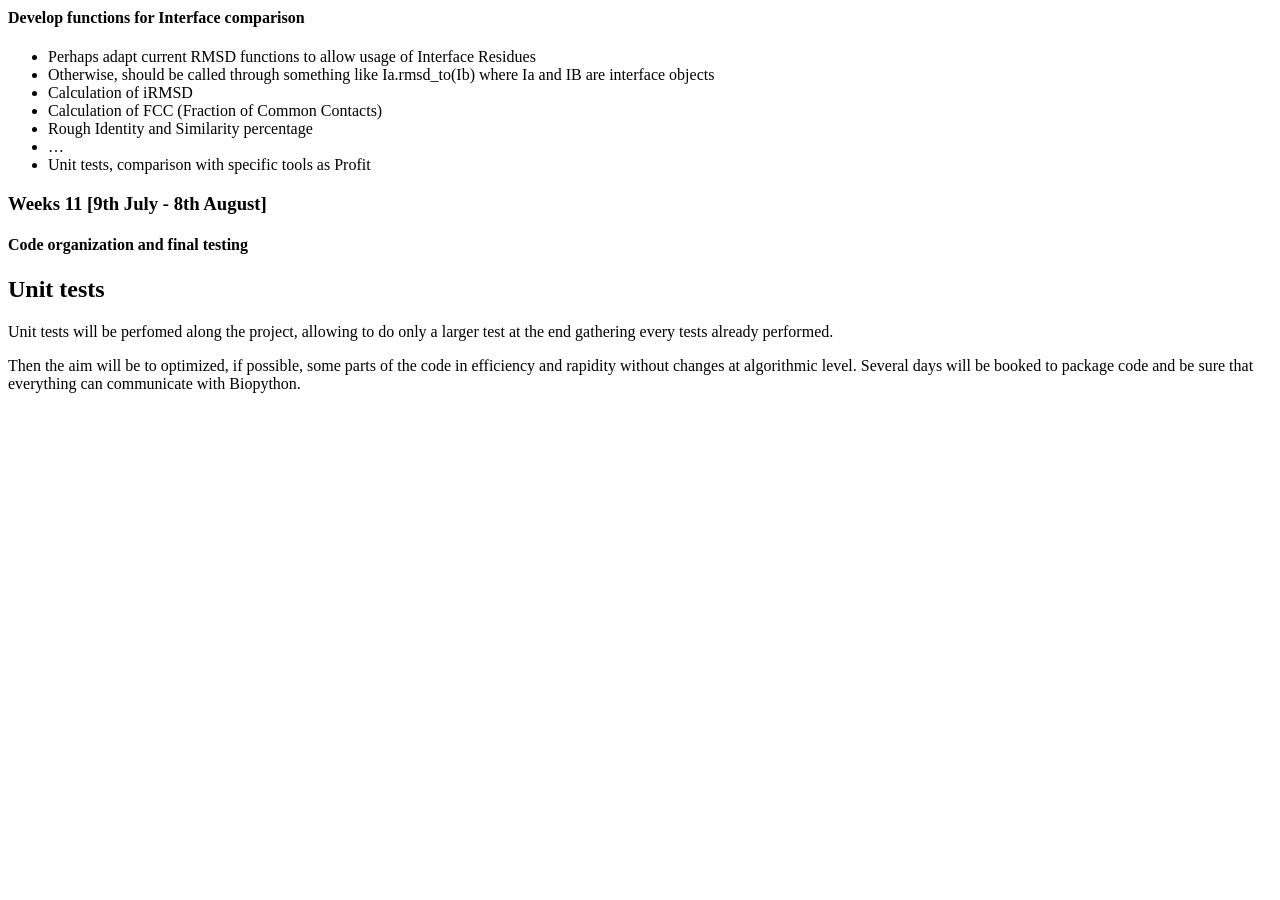
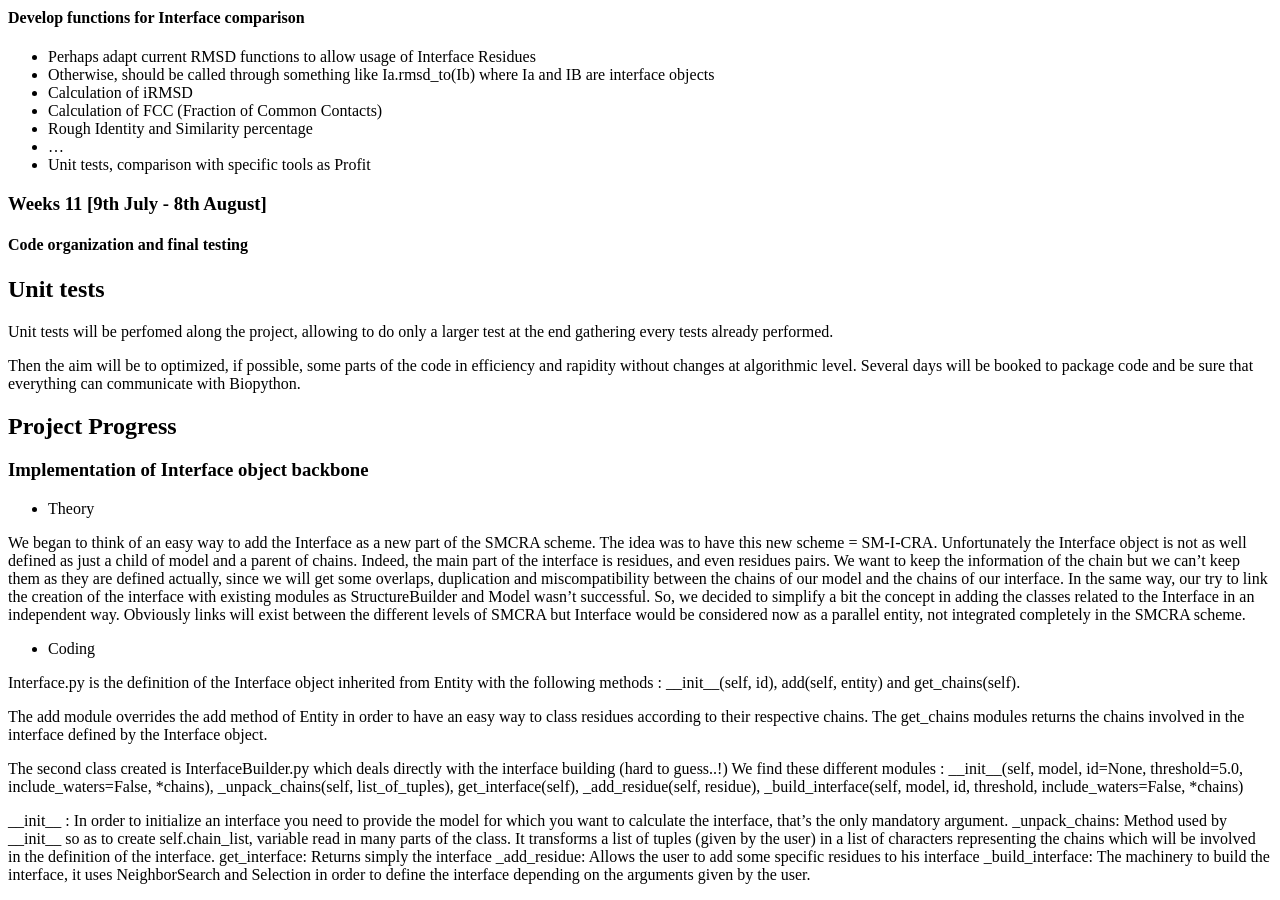
Before and after one commit to biopython/biopython.github.io, a Jekyll site: the page built from wiki/GSoC2011_mtrellet.md, in a window 1280 px wide and 900 px high, scrolled down 1544 px. Built offline with Jekyll 4.4.1, drawn with Linux system fonts in a browser that asks for light colours; before the commit the page ends 1953 px from its top, so only the background shows below that.

Commit message:
Change to wiki page

```diff
--- a/wiki/GSoC2011_mtrellet.md
+++ b/wiki/GSoC2011_mtrellet.md
@@ -131,3 +131,57 @@ Then the aim will be to optimized, if possible, some parts of the code
 in efficiency and rapidity without changes at algorithmic level. Several
 days will be booked to package code and be sure that everything can
 communicate with Biopython.
+
+Project Progress
+----------------
+
+### Implementation of Interface object backbone
+
+-   Theory
+
+We began to think of an easy way to add the Interface as a new part of
+the SMCRA scheme. The idea was to have this new scheme = SM-I-CRA.
+Unfortunately the Interface object is not as well defined as just a
+child of model and a parent of chains. Indeed, the main part of the
+interface is residues, and even residues pairs. We want to keep the
+information of the chain but we can't keep them as they are defined
+actually, since we will get some overlaps, duplication and
+miscompatibility between the chains of our model and the chains of our
+interface. In the same way, our try to link the creation of the
+interface with existing modules as StructureBuilder and Model wasn't
+successful. So, we decided to simplify a bit the concept in adding the
+classes related to the Interface in an independent way. Obviously links
+will exist between the different levels of SMCRA but Interface would be
+considered now as a parallel entity, not integrated completely in the
+SMCRA scheme.
+
+-   Coding
+
+Interface.py is the definition of the Interface object inherited from
+Entity with the following methods : \_\_init\_\_(self, id), add(self,
+entity) and get\_chains(self).
+
+The add module overrides the add method of Entity in order to have an
+easy way to class residues according to their respective chains. The
+get\_chains modules returns the chains involved in the interface defined
+by the Interface object.
+
+The second class created is InterfaceBuilder.py which deals directly
+with the interface building (hard to guess..!) We find these different
+modules : \_\_init\_\_(self, model, id=None, threshold=5.0,
+include\_waters=False, \*chains), \_unpack\_chains(self,
+list\_of\_tuples), get\_interface(self), \_add\_residue(self, residue),
+\_build\_interface(self, model, id, threshold, include\_waters=False,
+\*chains)
+
+\_\_init\_\_ : In order to initialize an interface you need to provide
+the model for which you want to calculate the interface, that's the only
+mandatory argument. \_unpack\_chains: Method used by \_\_init\_\_ so as
+to create self.chain\_list, variable read in many parts of the class. It
+transforms a list of tuples (given by the user) in a list of characters
+representing the chains which will be involved in the definition of the
+interface. get\_interface: Returns simply the interface \_add\_residue:
+Allows the user to add some specific residues to his interface
+\_build\_interface: The machinery to build the interface, it uses
+NeighborSearch and Selection in order to define the interface depending
+on the arguments given by the user.
```
Also changed, not shown: 1 other file.
